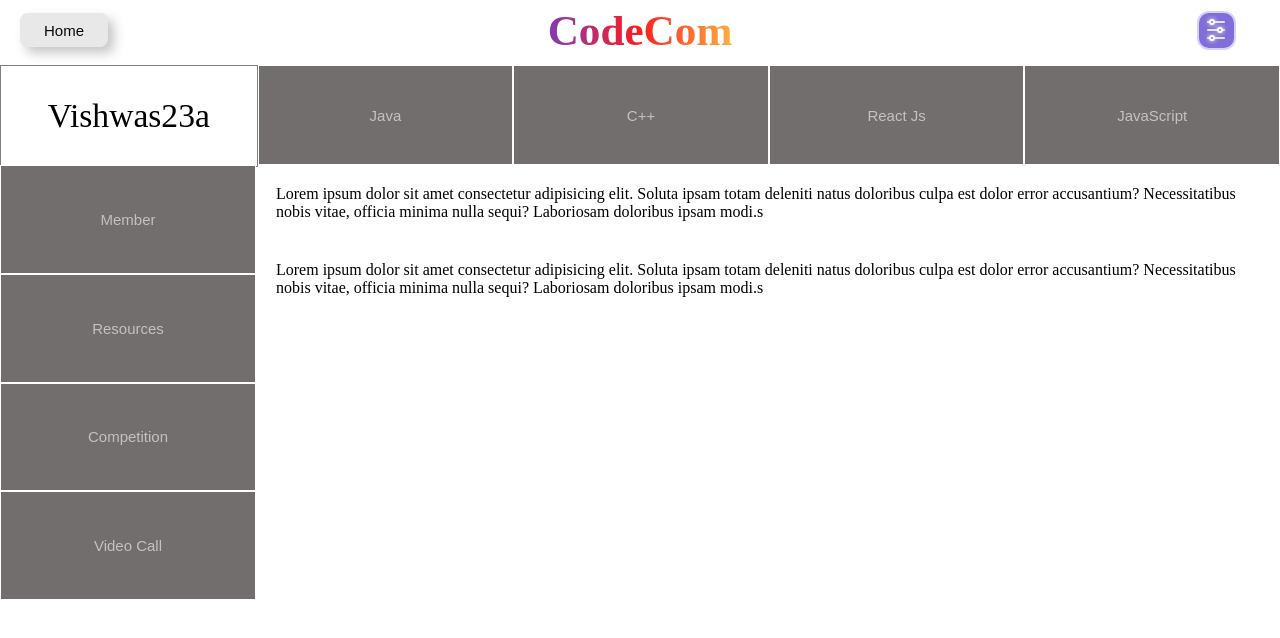
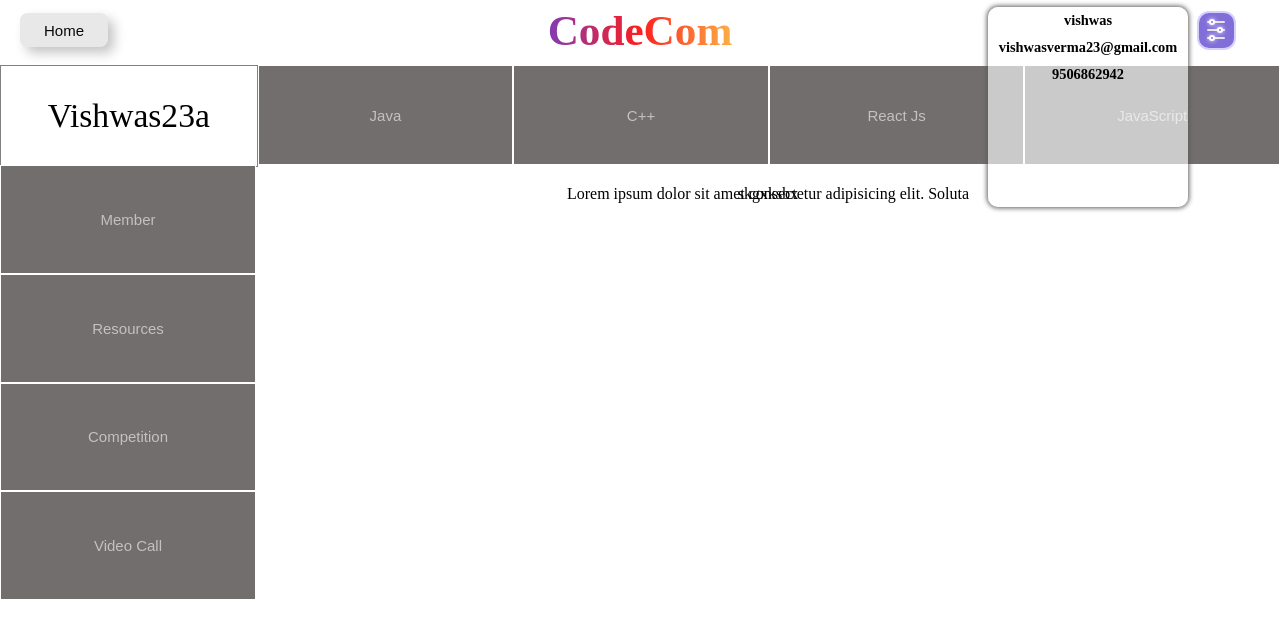
Before and after one commit to vishwas23a/CodeCom, a React (Vite) app: page /Page3 in a window 1280 px wide. Both pictures are taken after a click on the button "About". Shown: the top 638 px of the page. Built offline with nearby package versions, Linux system fonts and the light colour scheme.

Commit message:
added about

```diff
--- a/src/components/Page3.css
+++ b/src/components/Page3.css
@@ -91,7 +91,25 @@
 .setting-btn:hover .bar2::before {
   transform: translateX(-4px);
 }
+.abouttext{
+  position: absolute;
 
+  height: 200px;
+  width: 200px;
+  border-radius: 10px;
+  background-color: rgba(255, 255, 255, 0.634);
+  box-shadow: 0px 0px 5px 1px rgb(95, 91, 91);
+  margin-left: 70%;
+  margin-top: 12%;
+ font-size: 0.6rem;
+ display: flex;
+ flex-direction: column;
+ align-items: center;
+}
+.abouttext h2{
+  margin: 5px;
+
+}
 .maincont2 {
   height: 100px;
   width: 100%;
--- a/src/components/Page3.jsx
+++ b/src/components/Page3.jsx
@@ -1,8 +1,25 @@
-import React from "react";
+import React, { useState } from "react";
 import "./Page3.css";
 import { useNavigate } from "react-router-dom";
 function Page3() {
   const Navigation = useNavigate();
+
+  const [isDivVisible, setDivVisibility] = useState(true);
+
+  const hideDiv = () => {
+    setDivVisibility(false);
+  };
+  const showDiv = () => {
+    setDivVisibility(true);
+
+  };
+    const [isVisible, setIsVisible] = useState(false);
+
+    const toggleVisibility = () => {
+      setIsVisible(!isVisible);
+    };
+
+
   return (
     <div className="maincont">
       <div className="mainnav">
@@ -11,7 +28,13 @@ function Page3() {
         </button>
 
         <h1>CodeCom</h1>
-        <button class="setting-btn" title="About">
+        {isVisible &&  <div className="abouttext" >
+        <h2>vishwas</h2>
+        <h2>vishwasverma23@gmail.com</h2>
+        <h2>9506862942</h2>
+        </div>}
+        <button class="setting-btn" title="About" onClick={toggleVisibility}>
+        {isVisible}
           <span class="bar bar1"></span>
           <span class="bar bar2"></span>
           <span class="bar bar1"></span>
@@ -20,8 +43,8 @@ function Page3() {
       <div className="maincont2">
         <div className="mainname">Vishwas23a</div>
         <div className="mainbutton">
-          <button className="but1">Java</button>
-          <button className="but2">C++</button>
+          <button className="but1" onClick={showDiv} >Java</button>
+          <button className="but2" onClick={hideDiv}>C++</button>
 
           <button className="but3">React Js</button>
 
@@ -33,20 +56,18 @@ function Page3() {
         <button className="but6"> Resources</button>
         <button className="but7"> Competition</button>
         <button className="but8">Video Call</button>
-        <div className="message">
+
+        {isDivVisible && (  <div className="message" id="java1">
           <p>
             Lorem ipsum dolor sit amet consectetur adipisicing elit. Soluta
-            ipsam totam deleniti natus doloribus culpa est dolor error
-            accusantium? Necessitatibus nobis vitae, officia minima nulla sequi?
-            Laboriosam doloribus ipsam modi.s
-          </p>
-          <p>
-            Lorem ipsum dolor sit amet consectetur adipisicing elit. Soluta
-            ipsam totam deleniti natus doloribus culpa est dolor error
-            accusantium? Necessitatibus nobis vitae, officia minima nulla sequi?
-            Laboriosam doloribus ipsam modi.s
+
           </p>
         </div>
+        )}
+        <di className="message">
+          <p>skgxksbx</p>
+        </di>
+
       </div>
     </div>
   );
```
Also changed, not shown: src/components/images/note.png (added).
